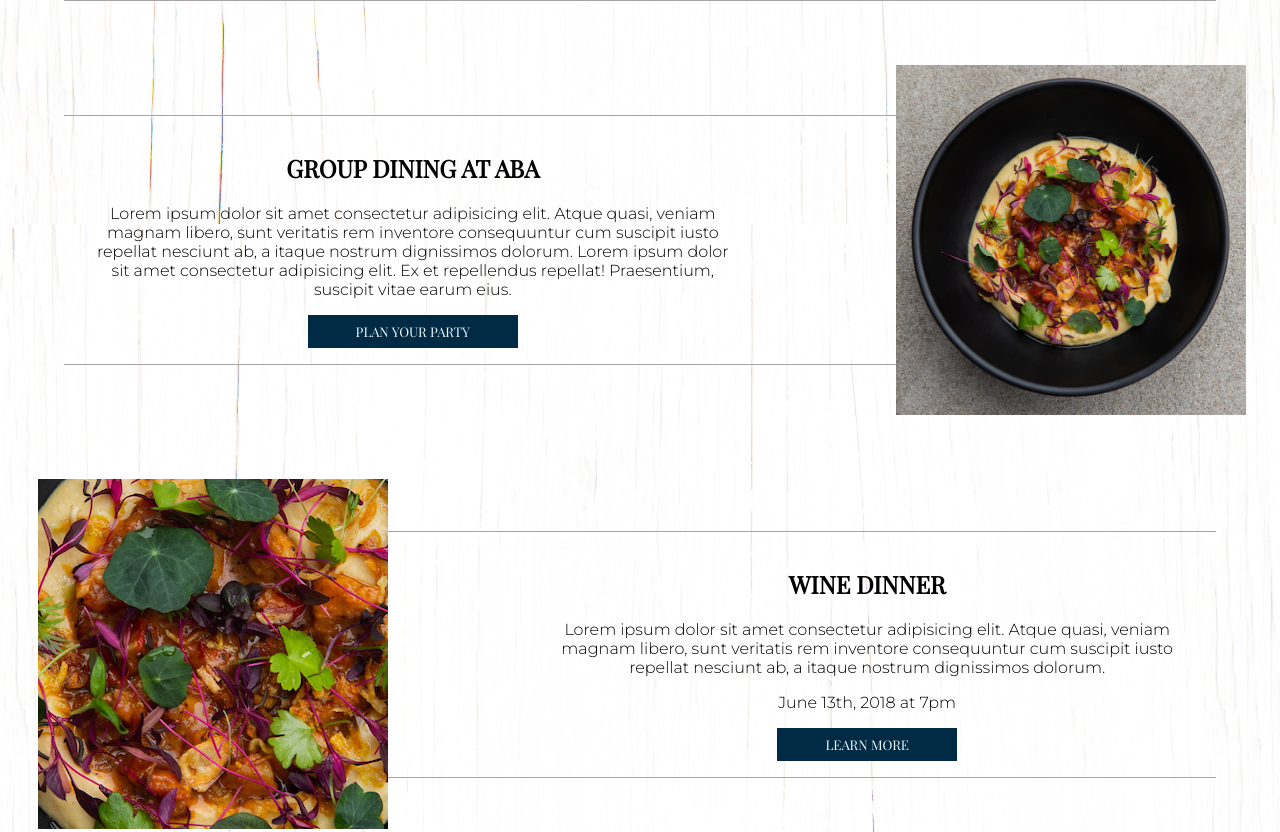
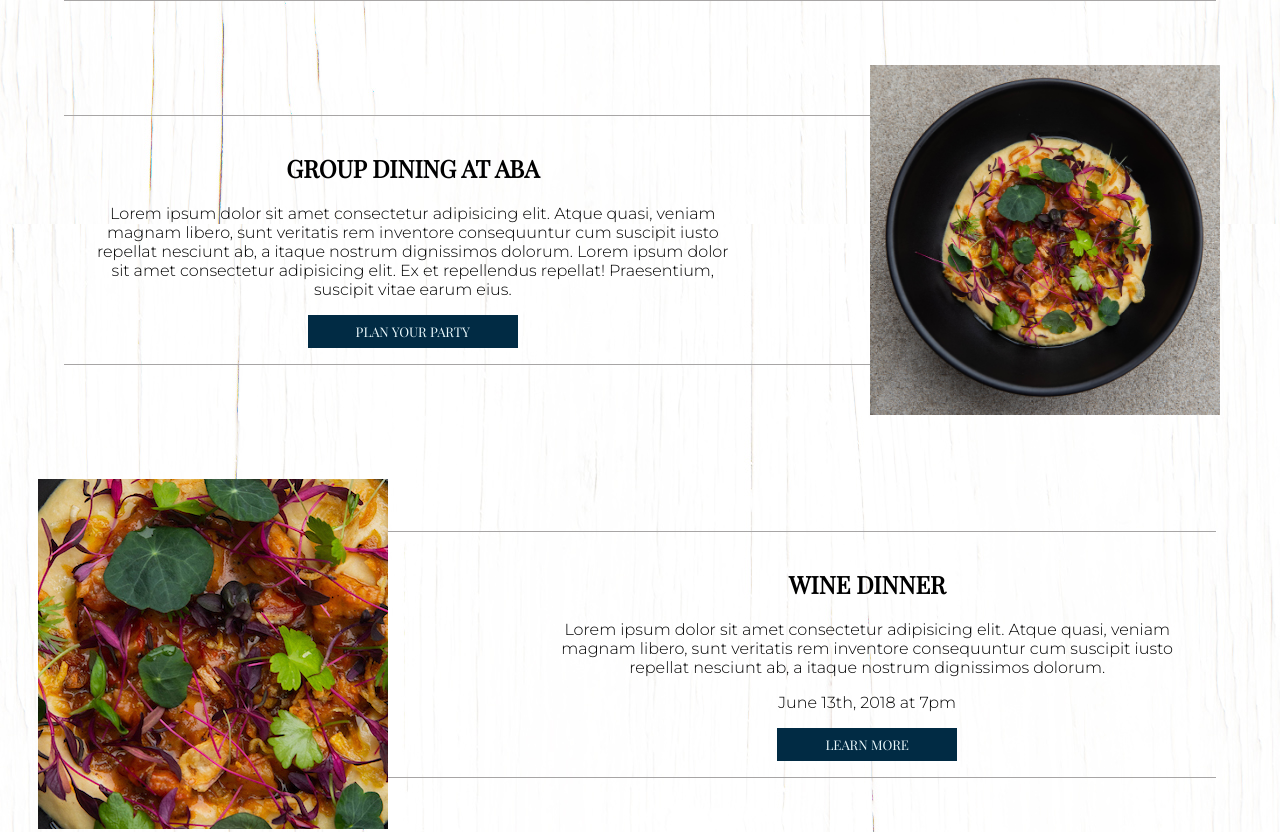
Before and after one commit to jcastillo9/lettuce-codeing-challenge, a plain HTML site: page index.html in a window 1280 px wide. Shown: the part 976-1808 px from the top of the page. Drawn offline with Linux system fonts and the light colour scheme.

Commit message:
adding files

```diff
--- a/style.css
+++ b/style.css
@@ -154,7 +154,7 @@ button, .submit-btn {
     height: 350px;
     z-index: 3;
     position: relative;
-    left: 70%;
+    left: 68%;
 }
 
 .right-text {
```
